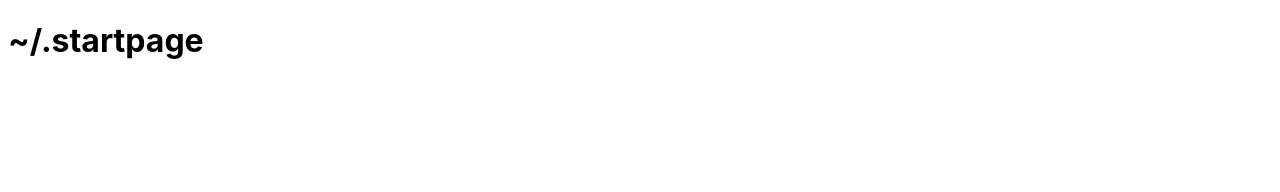
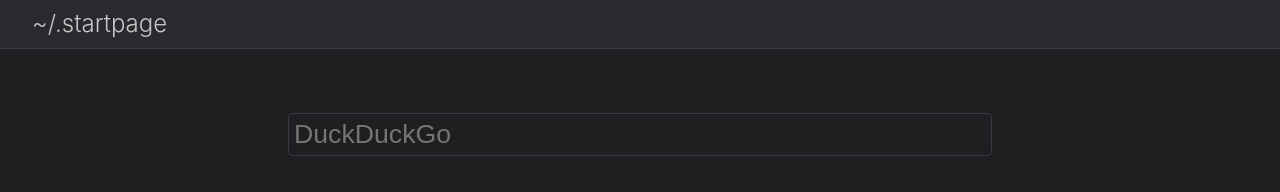
Before and after one commit to danirod/startpage, a website: page src/index.html in a window 1280 px wide. Drawn offline with nearby package versions, Linux system fonts and the light colour scheme; files that its build step writes are made by us from their sources.

Commit message:
Add search widget

```diff
--- a/Gulpfile.js
+++ b/Gulpfile.js
@@ -14,7 +14,7 @@
 });
 
 // Serve
-gulp.task('serve', () => {
+gulp.task('server', () => {
   gulp.src('./dist/')
     .pipe(webserver());
 });
@@ -45,8 +45,10 @@
 });
 
 // Watch
-gulp.task('serve:watch', ['serve'], () => {
+gulp.task('watch', ['serve'], () => {
   gulp.watch(['src/**/*.html', 'src/**/*.scss'], ['build']);
 });
 
 gulp.task('build', ['build:bower', 'build:sass', 'build:html']);
+gulp.task('serve', ['build', 'server']);
+gulp.task('serve:watch', ['serve', 'watch']);
--- a/src/app.scss
+++ b/src/app.scss
@@ -1,3 +1,69 @@
+$tomorrow-night-background:   #1d1f21;
+$tomorrow-night-current-line: #282a2e;
+$tomorrow-night-selection:    #373b41;
+$tomorrow-night-foreground:   #c5c8c6;
+$tomorrow-night-comment:      #969896;
+$tomorrow-night-red:          #cc6666;
+$tomorrow-night-orange:       #de935f;
+$tomorrow-night-yellow:       #f0c674;
+$tomorrow-night-green:        #b5bd68;
+$tomorrow-night-aqua:         #8abeb7;
+$tomorrow-night-blue:         #81a2be;
+$tomorrow-night-purple:       #b294bb;
+
+$background: $tomorrow-night-background;
+$foreground: $tomorrow-night-foreground;
+
 body {
+  background-color: $background;
+  color: $foreground;
   font-family: -apple-system;
+  margin: 0;
+  padding: 0;
 }
+
+header {
+  background: $tomorrow-night-current-line;
+  border-bottom: 1px solid $tomorrow-night-selection;
+  padding-left: 2em;
+  padding-right: 2em;
+
+  h1 {
+    padding: 0;
+    margin: 0;
+    font-weight: 300;
+    font-size: 24px;
+    line-height: 2;
+  }
+}
+
+.container {
+  margin-left: 2em;
+  margin-right: 2em;
+
+  @media screen and (min-width: 768px) {
+    width: calc(768px - 4em);
+    margin-left: auto;
+    margin-right: auto;
+  }
+}
+
+.search {
+  margin-top: 4em;
+
+  input.search-query {
+    width: 100%;
+    box-sizing: border-box;
+    font-size: 16pt;
+
+    background: transparent;
+    border: 1px solid $tomorrow-night-selection;
+    padding: 5px;
+    border-radius: 5px;
+    color: $tomorrow-night-foreground;
+
+    @media screen and (min-width: 768px) {
+      font-size: 20pt;
+    }
+  }
+}
--- a/src/index.html
+++ b/src/index.html
@@ -2,14 +2,23 @@
 <html>
   <head>
     <meta charset="utf-8">
+    <meta name="viewport" content="width=device-width, initial-scale=1.0">
     <title>~/startpage</title>
     <!-- inject:css -->
     <!-- endinject -->
   </head>
 
-  <body>
+  <body class="cloak">
     <header>
       <h1>~/.startpage</h1>
     </header>
+
+    <div class="container">
+      <div class="search">
+        <form action="https://duckduckgo.com/" method="GET">
+          <input type="text" name="q" class="search-query" placeholder="DuckDuckGo" autocomplete="off">
+        </form>
+      </div>
+    </div>
   </body>
 </html>
```
